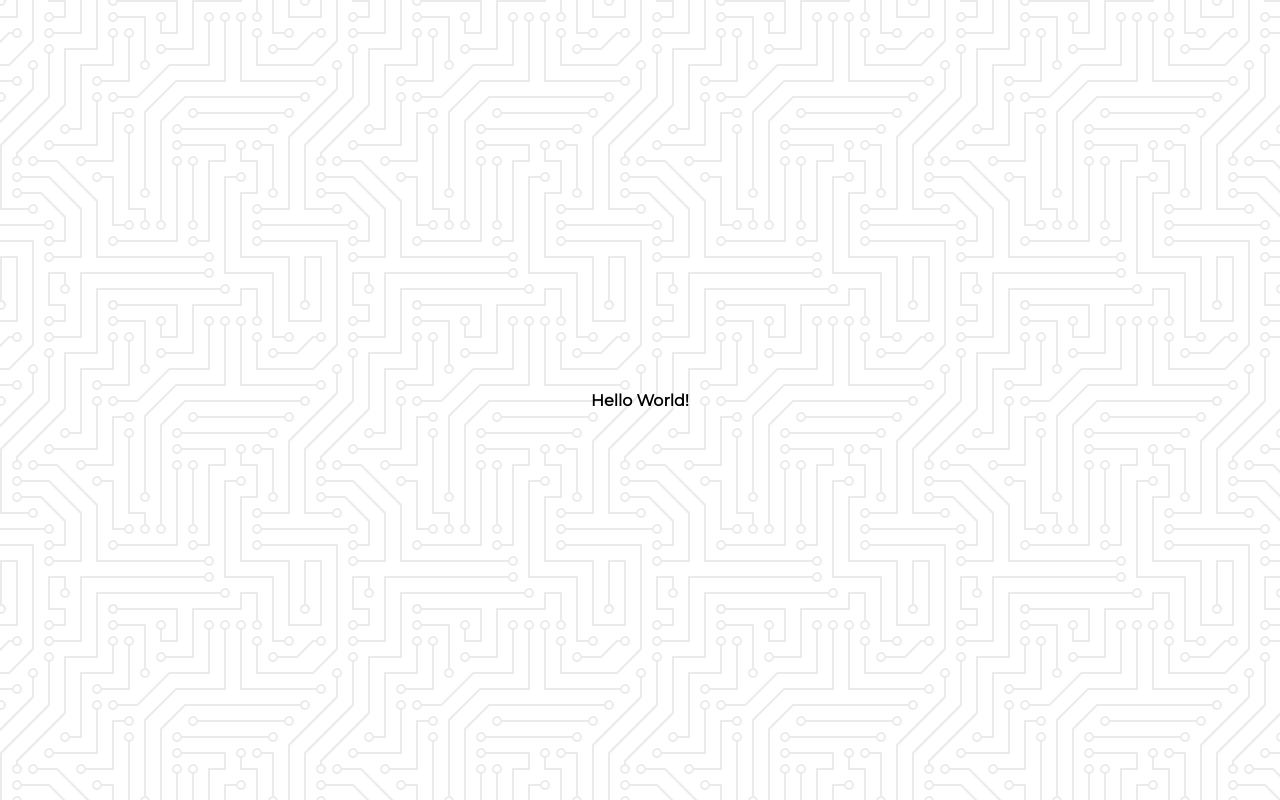
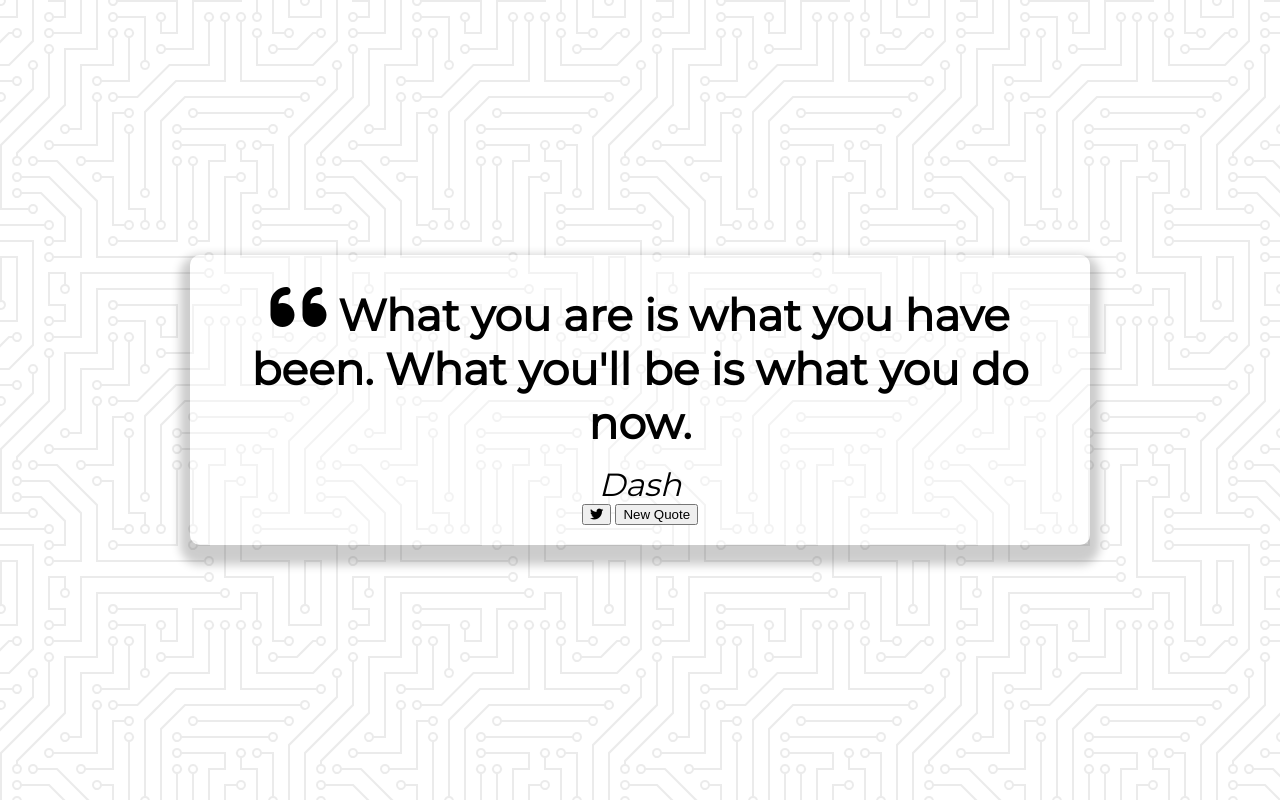
Before and after one commit to RakibHassan01/Quote-Generator-with-vanila-JS, a plain HTML site: page index.html in a window 1280 px wide. Drawn offline with Linux system fonts and the light colour scheme.

Commit message:
styled Front UI

```diff
--- a/index.html
+++ b/index.html
@@ -17,8 +17,24 @@
     <link rel="shortcut icon" href="favicon.png" type="image/x-icon">
 </head>
 <body>
-    Hello World!
-
+    <div class="quote-container" id="quote-container">
+        <!-- Quote Text Here  -->
+        <div class="quote-text">
+            <i class="fas fa-quote-left"></i>
+            <span id="quote">What you are is what you have been. What you'll be is what you do now.</span>
+        </div>
+        <!-- Author -->
+        <div class="quote-author">
+            <span id="author">Dash</span>
+        </div>
+        <!-- Buttons  -->
+        <div class="btn-container">
+            <button class="twitter-btn" id="twitter" title="Tweet This!">
+                <i class="fab fa-twitter"></i>
+            </button>
+            <button id="new-quote">New Quote</button>
+        </div>
+    </div>
 
     <!-- script JS  -->
     <script src="script.js"></script>
--- a/style.css
+++ b/style.css
@@ -15,3 +15,41 @@ body {
   align-items: center;
   justify-content: center;
 }
+
+.quote-container{
+    width: auto;
+    max-width: 900px;
+    padding: 20px 30px;
+    border-radius: 10px;
+    background-color: rgba(255, 255, 255, 0.4);
+    box-shadow: 0 10px 10px 10px rgba(0, 0, 0, 0.2);
+}
+.quote-text{
+    font-size: 2.75rem;
+}
+.long-quote{
+    font-size: 2rem;
+}
+.fa-quote-left{
+    font-size: 4rem;
+}
+.quote-author{
+    margin-top: 15px;
+    font-size: 2rem;
+    font-weight: 400;
+    font-style: italic;
+}
+
+
+
+
+
+/* Media Query: Tablet or smaller  */
+@media screen and (max-width: 1000px){
+    .quote-container{
+        margin: auto 10px;
+    }
+    .quote-text{
+        font-size: 2.5rem;
+    }
+}
```
